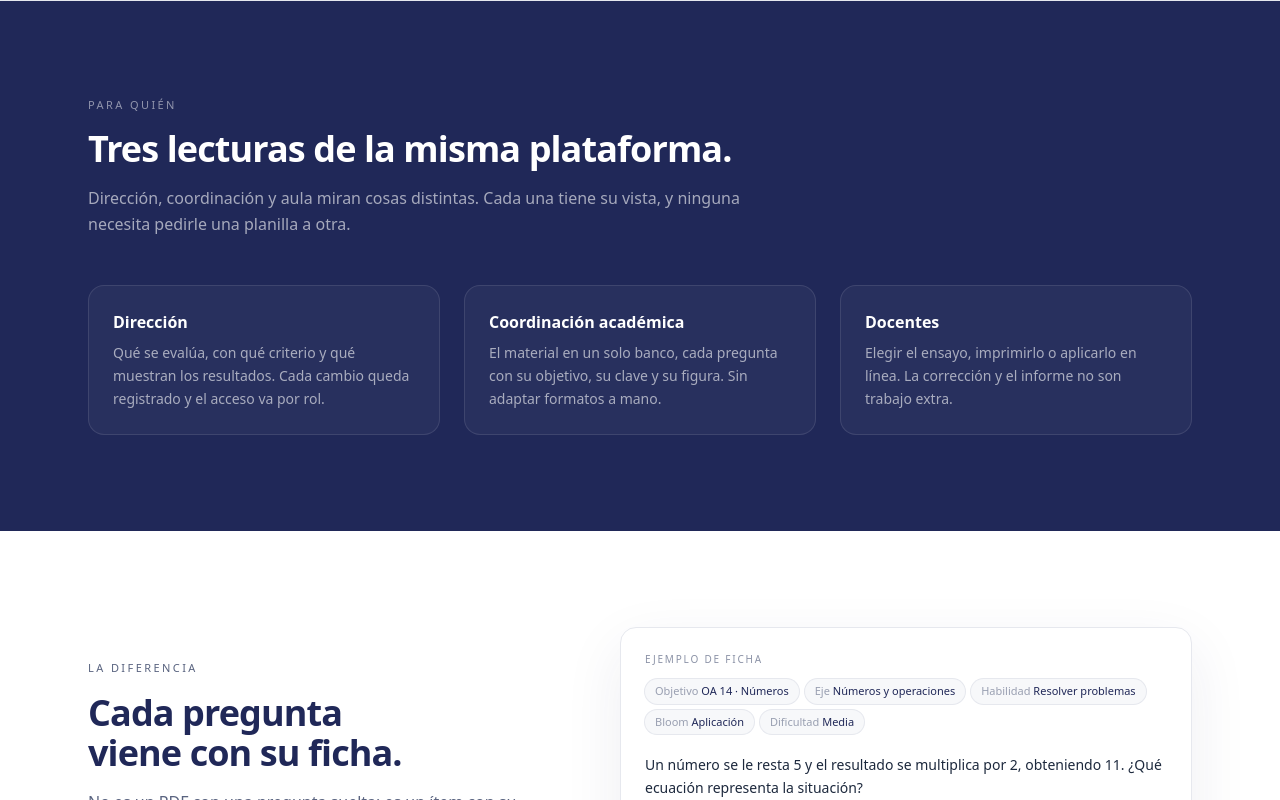
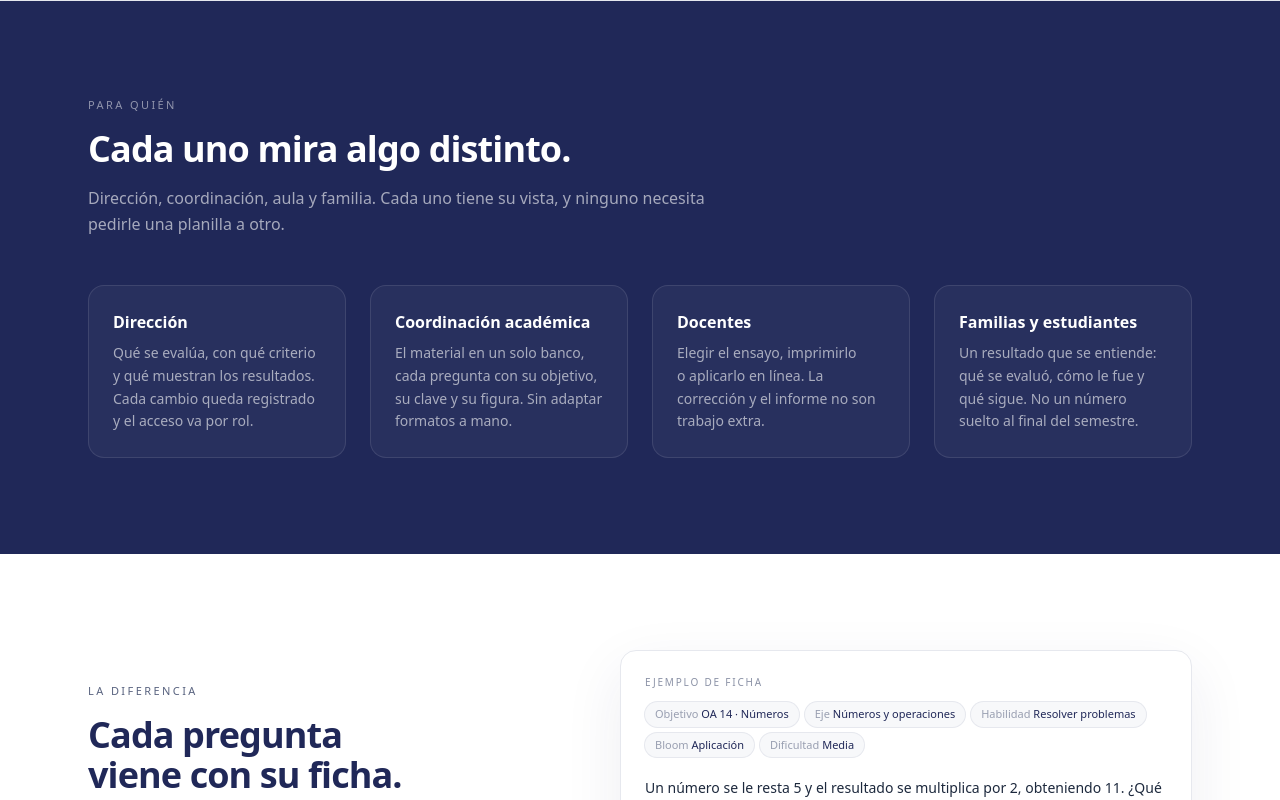
Before and after one commit to WOM-MAX/W-SIMCE, a Next.js app: page / in a window 1280 px wide. Shown: the part 1840-2640 px from the top of the page. Built offline with nearby package versions, Linux system fonts and the light colour scheme.

Commit message:
feat(portada): familias, estudiantes y el impacto que se nota fuera del aula

```diff
--- a/app/page.tsx
+++ b/app/page.tsx
@@ -56,6 +56,29 @@ const ROLES = [
     titulo: 'Docentes',
     texto:
       'Elegir el ensayo, imprimirlo o aplicarlo en línea. La corrección y el informe no son trabajo extra.',
+  },
+  {
+    titulo: 'Familias y estudiantes',
+    texto:
+      'Un resultado que se entiende: qué se evaluó, cómo le fue y qué sigue. No un número suelto al final del semestre.',
+  },
+];
+
+const FUERA_DEL_AULA = [
+  {
+    titulo: 'Nada se arma la última semana',
+    texto:
+      'El material está disponible todo el año y el ensayo se compone cuando se necesita. La prueba deja de ser una carrera contra el calendario.',
+  },
+  {
+    titulo: 'El resultado llega con la prueba',
+    texto:
+      'La corrección es automática y el informe por curso queda el mismo día. El apoderado no espera a fin de semestre para saber cómo va su hijo.',
+  },
+  {
+    titulo: 'El colegio puede mostrar lo que mide',
+    texto:
+      'Cada evaluación queda con su objetivo, su criterio y su registro de cambios. Eso es lo que sostiene el prestigio: no el discurso, la evidencia.',
   },
 ];
 
@@ -318,15 +341,15 @@ export default function Portada() {
                 Para quién
               </p>
               <h2 className="mt-4 text-balance text-3xl font-semibold tracking-tight text-white sm:text-4xl">
-                Tres lecturas de la misma plataforma.
+                Cada uno mira algo distinto.
               </h2>
               <p className="mt-4 text-pretty leading-relaxed text-white/60">
-                Dirección, coordinación y aula miran cosas distintas. Cada una tiene su vista, y
-                ninguna necesita pedirle una planilla a otra.
+                Dirección, coordinación, aula y familia. Cada uno tiene su vista, y ninguno necesita
+                pedirle una planilla a otro.
               </p>
             </div>
 
-            <ul className="mt-12 grid gap-6 md:grid-cols-3">
+            <ul className="mt-12 grid gap-6 sm:grid-cols-2 lg:grid-cols-4">
               {ROLES.map((r) => (
                 <li key={r.titulo} className="rounded-2xl border border-white/10 bg-white/[0.04] p-6">
                   <h3 className="text-base font-semibold text-white">{r.titulo}</h3>
@@ -405,6 +428,33 @@ export default function Portada() {
           </div>
         </section>
 
+        {/* ------------------------------------------------------ fuera del aula */}
+        <section className="border-y border-borde bg-fondo">
+          <div className="mx-auto max-w-6xl px-6 py-20 md:py-24">
+            <div className="max-w-2xl">
+              <p className="text-[11px] font-medium uppercase tracking-[0.22em] text-tenue">
+                Lo que se nota fuera de la sala
+              </p>
+              <h2 className="mt-4 text-balance text-3xl font-semibold tracking-tight text-marca sm:text-4xl">
+                Un colegio que llega a tiempo.
+              </h2>
+              <p className="mt-4 text-pretty leading-relaxed text-tenue">
+                Cuando la evaluación se arma la última semana, se nota: en el apuro del docente, en
+                la espera del apoderado y en el informe que llega tarde. Esto existe para que no pase.
+              </p>
+            </div>
+
+            <ul className="mt-12 grid gap-px overflow-hidden rounded-2xl border border-borde bg-borde md:grid-cols-3">
+              {FUERA_DEL_AULA.map((d) => (
+                <li key={d.titulo} className="bg-white p-7">
+                  <h3 className="text-base font-semibold tracking-tight text-marca">{d.titulo}</h3>
+                  <p className="mt-2 text-pretty text-sm leading-relaxed text-tenue">{d.texto}</p>
+                </li>
+              ))}
+            </ul>
+          </div>
+        </section>
+
         {/* ----------------------------------------------------------- privacidad */}
         <section id="privacidad" className="scroll-mt-20 border-t border-borde bg-white">
           <div className="mx-auto grid max-w-6xl gap-12 px-6 py-20 md:grid-cols-[0.85fr_1.15fr] md:gap-16 md:py-24">
```
Also changed, not shown: 1 other file (tests, documents, lock files or other folders).
